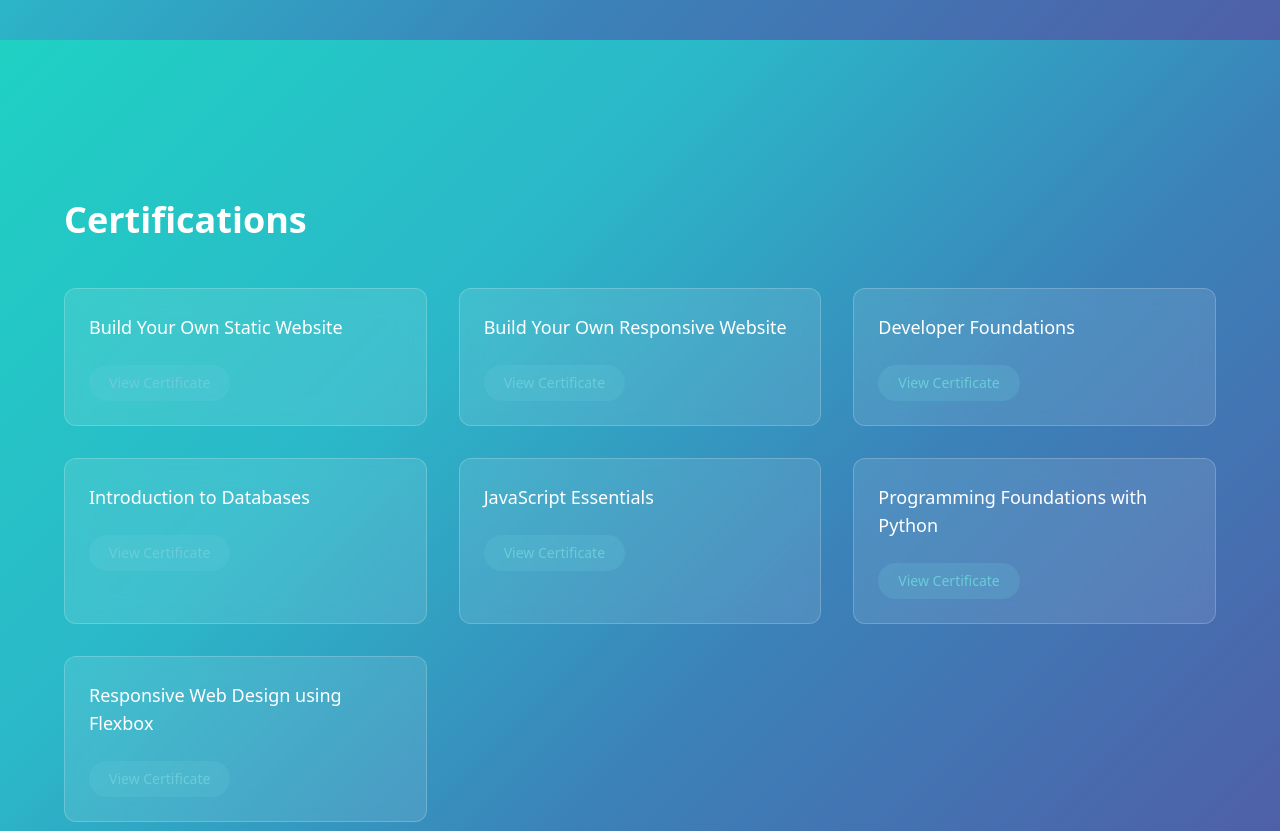
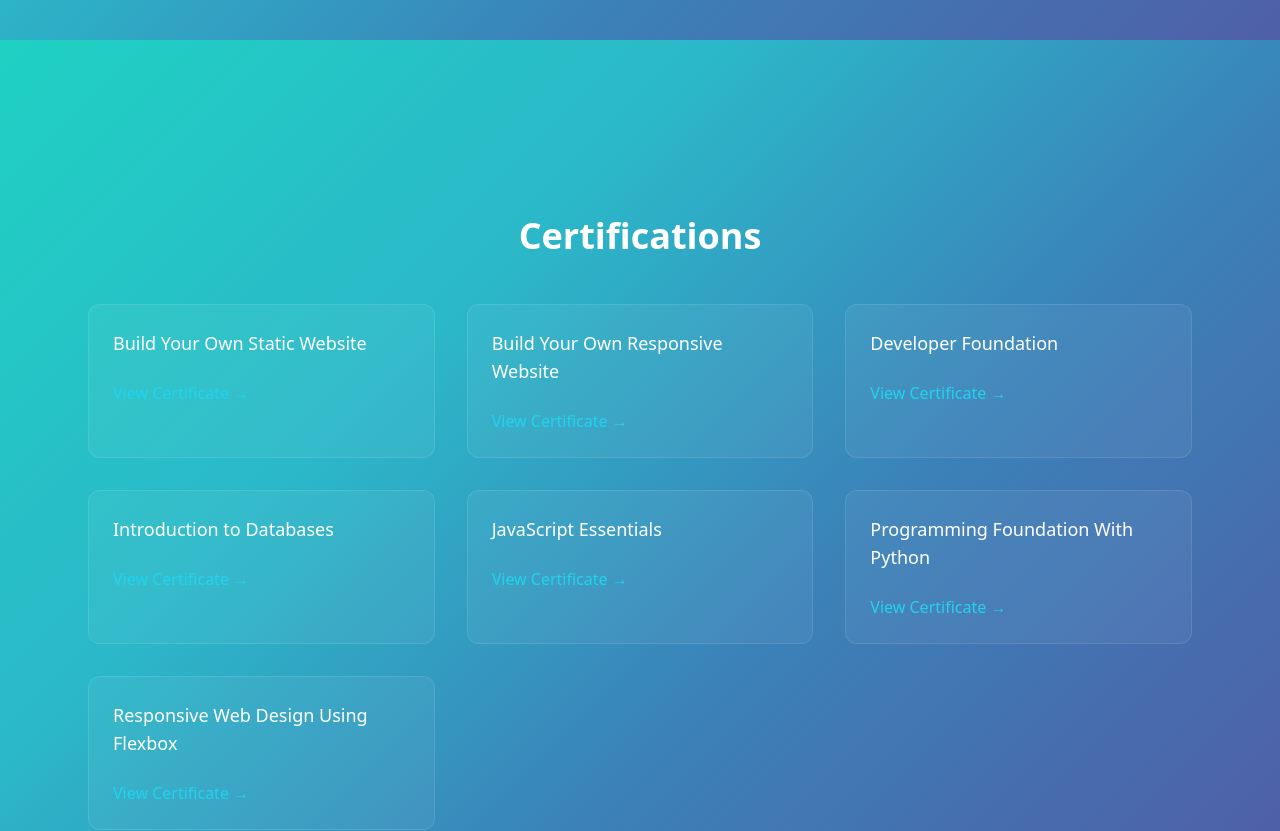
Before and after one commit to Mahendra13185/MyPortfolio, a React (Create React App) app: page / in a window 1280 px wide. Shown: the part 2360-3191 px from the top of the page. Built offline with nearby package versions, Linux system fonts and the light colour scheme.

Commit message:
Fix certificates section and PDF links

```diff
--- a/src/components/Body.js
+++ b/src/components/Body.js
@@ -200,19 +200,21 @@ const Body = () => {
           </Reveal>
         </section>
         {/* ================= CERTIFICATIONS ================= */}
+        {/* ================= CERTIFICATIONS ================= */}
         <section
           id="certifications"
-          className="min-h-screen px-6 py-20 scroll-mt-20"
+          className="relative py-24 text-white"
         >
-          <Reveal>
-            <div className="max-w-6xl mx-auto">
+          <div className="max-w-6xl mx-auto px-6">
+
             {/* Heading */}
-              <h2 className="text-3xl md:text-4xl font-semibold mb-12 text-white">
+            <h2 className="text-3xl md:text-4xl font-semibold mb-12 text-center">
               Certifications
             </h2>
 
             {/* Certificates Grid */}
             <div className="grid grid-cols-1 sm:grid-cols-2 lg:grid-cols-3 gap-8">
+
               {[
                 {
                   title: "Build Your Own Static Website",
@@ -223,7 +225,7 @@ const Body = () => {
                   file: "/certificates/Build-your-own-responsive-website.pdf",
                 },
                 {
-                    title: "Developer Foundations",
+                  title: "Developer Foundation",
                   file: "/certificates/Developer-Foundation.pdf",
                 },
                 {
@@ -235,21 +237,21 @@ const Body = () => {
                   file: "/certificates/Javascript-Essentials.pdf",
                 },
                 {
-                    title: "Programming Foundations with Python",
+                  title: "Programming Foundation With Python",
                   file: "/certificates/Programming-Foundation-With-Python.pdf",
                 },
                 {
-                    title: "Responsive Web Design using Flexbox",
+                  title: "Responsive Web Design Using Flexbox",
                   file: "/certificates/Responsive-Web-design-using-flexbox.pdf",
                 },
               ].map((cert, index) => (
                 <div
                   key={index}
-                    className="group p-6 rounded-xl bg-white/10 backdrop-blur-md
-                    border border-white/20 transition-all duration-300
-                    hover:-translate-y-2 hover:shadow-xl hover:border-[#6BCCD9]/70"
+                  className="group rounded-xl border border-white/10 bg-white/5 p-6
+                            hover:-translate-y-2 hover:shadow-xl hover:shadow-cyan-500/20
+                            transition-all duration-300"
                 >
-                    <h3 className="text-lg font-medium text-white mb-6">
+                  <h3 className="text-lg font-medium mb-4">
                     {cert.title}
                   </h3>
 
@@ -257,20 +259,17 @@ const Body = () => {
                     href={cert.file}
                     target="_blank"
                     rel="noopener noreferrer"
-                      className="inline-flex items-center justify-center
-                      px-5 py-2 rounded-full text-sm font-medium
-                      bg-[#6BCCD9]/20 text-[#6BCCD9]
-                      hover:bg-[#6BCCD9] hover:text-black
-                      transition-all"
+                    className="inline-block mt-2 text-cyan-400 hover:text-cyan-300 hover:underline"
                   >
-                      View Certificate
+                    View Certificate →
                   </a>
                 </div>
               ))}
+
             </div>
           </div>
-          </Reveal>
         </section>
+
         {/* ================= RESUME ================= */}
         <section
             id="resume"
```
Lines whose indentation alone changed are shown as unchanged.
